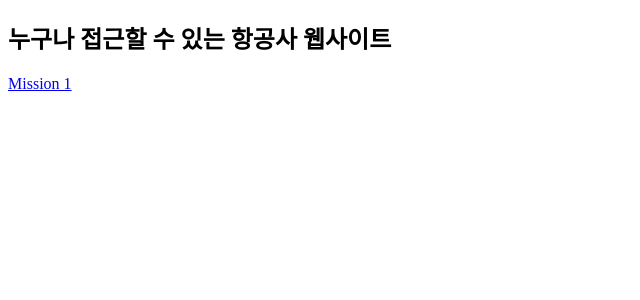
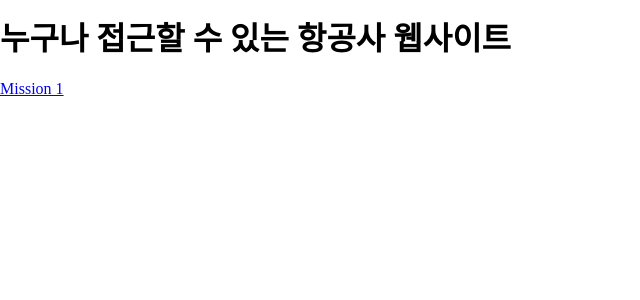
Before and after one commit to woowacourse/a11y-airline, a React (Create React App) app: page / in a window 1280 px wide. Shown: the top 300 px of the page, without its empty margins (0-640 px from the left). Built offline with nearby package versions, Linux system fonts and the light colour scheme; the HTML template or start-up script is replaced by a standard one.

Commit message:
style: GlobalStyles, sr-only 속성 적용

```diff
--- a/src/App.js
+++ b/src/App.js
@@ -1,10 +1,13 @@
 import React from 'react';
 import { BrowserRouter as Router, Switch, Route } from 'react-router-dom';
 import ROUTE from './constants/route';
+import GlobalStyles from './GlobalStyles';
 import Home from './pages/Home';
 import Mission1 from './pages/Mission1';
 
 const App = () => (
+  <>
+    <GlobalStyles />
     <Router>
       <Switch>
         <Route exact path={ROUTE.HOME.PATH}>
@@ -15,6 +18,7 @@ const App = () => (
         </Route>
       </Switch>
     </Router>
+  </>
 );
 
 export default App;
--- /dev/null
+++ b/src/GlobalStyles.js
@@ -0,0 +1,198 @@
+import { css, Global } from '@emotion/react';
+import React from 'react';
+
+const GlobalStyles = () => (
+  <Global
+    styles={css`
+      html {
+        line-height: 1.15; /* 1 */
+        -webkit-text-size-adjust: 100%; /* 2 */
+      }
+
+      body {
+        margin: 0;
+      }
+
+      main {
+        display: block;
+      }
+
+      h1 {
+        font-size: 2em;
+        margin: 0.67em 0;
+      }
+
+      hr {
+        box-sizing: content-box; /* 1 */
+        height: 0; /* 1 */
+        overflow: visible; /* 2 */
+      }
+
+      pre {
+        font-family: monospace, monospace; /* 1 */
+        font-size: 1em; /* 2 */
+      }
+
+      a {
+        background-color: transparent;
+      }
+
+      abbr[title] {
+        border-bottom: none; /* 1 */
+        text-decoration: underline; /* 2 */
+        text-decoration: underline dotted; /* 2 */
+      }
+
+      b,
+      strong {
+        font-weight: bolder;
+      }
+
+      code,
+      kbd,
+      samp {
+        font-family: monospace, monospace; /* 1 */
+        font-size: 1em; /* 2 */
+      }
+
+      small {
+        font-size: 80%;
+      }
+
+      sub,
+      sup {
+        font-size: 75%;
+        line-height: 0;
+        position: relative;
+        vertical-align: baseline;
+      }
+
+      sub {
+        bottom: -0.25em;
+      }
+
+      sup {
+        top: -0.5em;
+      }
+
+      img {
+        border-style: none;
+      }
+
+      button,
+      input,
+      optgroup,
+      select,
+      textarea {
+        font-family: inherit;
+        font-size: 100%;
+        line-height: 1.15;
+        margin: 0;
+      }
+
+      button,
+      input {
+        overflow: visible;
+      }
+
+      button,
+      select {
+        text-transform: none;
+      }
+
+      button,
+      [type='button'],
+      [type='reset'],
+      [type='submit'] {
+        -webkit-appearance: button;
+      }
+
+      button::-moz-focus-inner,
+      [type='button']::-moz-focus-inner,
+      [type='reset']::-moz-focus-inner,
+      [type='submit']::-moz-focus-inner {
+        border-style: none;
+        padding: 0;
+      }
+
+      button:-moz-focusring,
+      [type='button']:-moz-focusring,
+      [type='reset']:-moz-focusring,
+      [type='submit']:-moz-focusring {
+        outline: 1px dotted ButtonText;
+      }
+
+      fieldset {
+        padding: 0.35em 0.75em 0.625em;
+      }
+
+      legend {
+        box-sizing: border-box; /* 1 */
+        color: inherit; /* 2 */
+        display: table; /* 1 */
+        max-width: 100%; /* 1 */
+        padding: 0; /* 3 */
+        white-space: normal; /* 1 */
+      }
+
+      progress {
+        vertical-align: baseline;
+      }
+
+      textarea {
+        overflow: auto;
+      }
+
+      [type='checkbox'],
+      [type='radio'] {
+        box-sizing: border-box; /* 1 */
+        padding: 0; /* 2 */
+      }
+
+      [type='number']::-webkit-inner-spin-button,
+      [type='number']::-webkit-outer-spin-button {
+        height: auto;
+      }
+
+      [type='search'] {
+        -webkit-appearance: textfield; /* 1 */
+        outline-offset: -2px; /* 2 */
+      }
+
+      [type='search']::-webkit-search-decoration {
+        -webkit-appearance: none;
+      }
+
+      ::-webkit-file-upload-button {
+        -webkit-appearance: button; /* 1 */
+        font: inherit; /* 2 */
+      }
+
+      details {
+        display: block;
+      }
+
+      summary {
+        display: list-item;
+      }
+
+      template {
+        display: none;
+      }
+
+      [hidden] {
+        display: none;
+      }
+
+      .sr-only {
+        position: absolute;
+        left: -10000px;
+        width: 1px;
+        height: 1px;
+        overflow: hidden;
+      }
+    `}
+  />
+);
+
+export default GlobalStyles;
--- a/src/pages/Mission1.js
+++ b/src/pages/Mission1.js
@@ -1,3 +1,4 @@
+import styled from '@emotion/styled';
 import React, { useState } from 'react';
 
 const PASSENGER_MIN_COUNT = 1;
@@ -35,6 +36,7 @@ const Mission1 = () => {
   return (
     <section>
       <form onSubmit={submitForm}>
+        <InputStepper>
           <button
             type="button"
             aria-label="성인 탑승자 한명 줄이기"
@@ -42,11 +44,22 @@ const Mission1 = () => {
           >
             -
           </button>
-        <label htmlFor="passengerCount">성인</label>
-        <input type="tel" id="passengerCount" value={current} readOnly={true} />
+          <label htmlFor="passengerCount" className="sr-only">
+            성인
+          </label>
+          <input
+            type="tel"
+            id="passengerCount"
+            value={current}
+            readOnly={true}
+          />
           <div aria-live="assertive" aria-atomic={true}>
-          {prev > current && <p>성인 승객 감소 {current}</p>}
-          {prev < current && <p>성인 승객 증가 {current}</p>}
+            {prev > current && (
+              <p className="sr-only">성인 승객 감소 {current}</p>
+            )}
+            {prev < current && (
+              <p className="sr-only">성인 승객 증가 {current}</p>
+            )}
           </div>
           <button
             type="button"
@@ -55,10 +68,15 @@ const Mission1 = () => {
           >
             +
           </button>
+        </InputStepper>
         <button>추가</button>
       </form>
     </section>
   );
 };
 
+const InputStepper = styled.div`
+  display: flex;
+`;
+
 export default Mission1;
```
Lines whose indentation alone changed are shown as unchanged.
